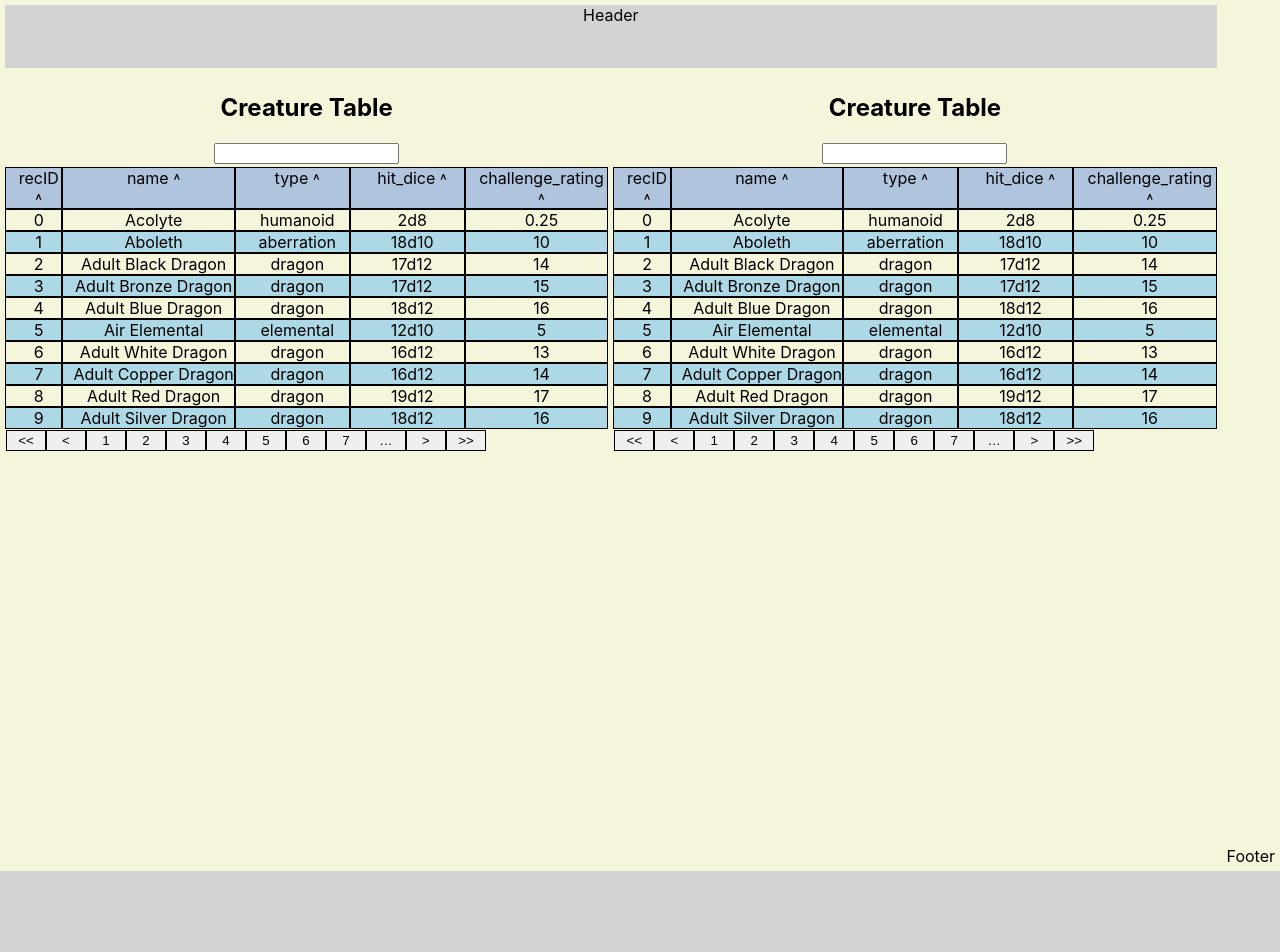
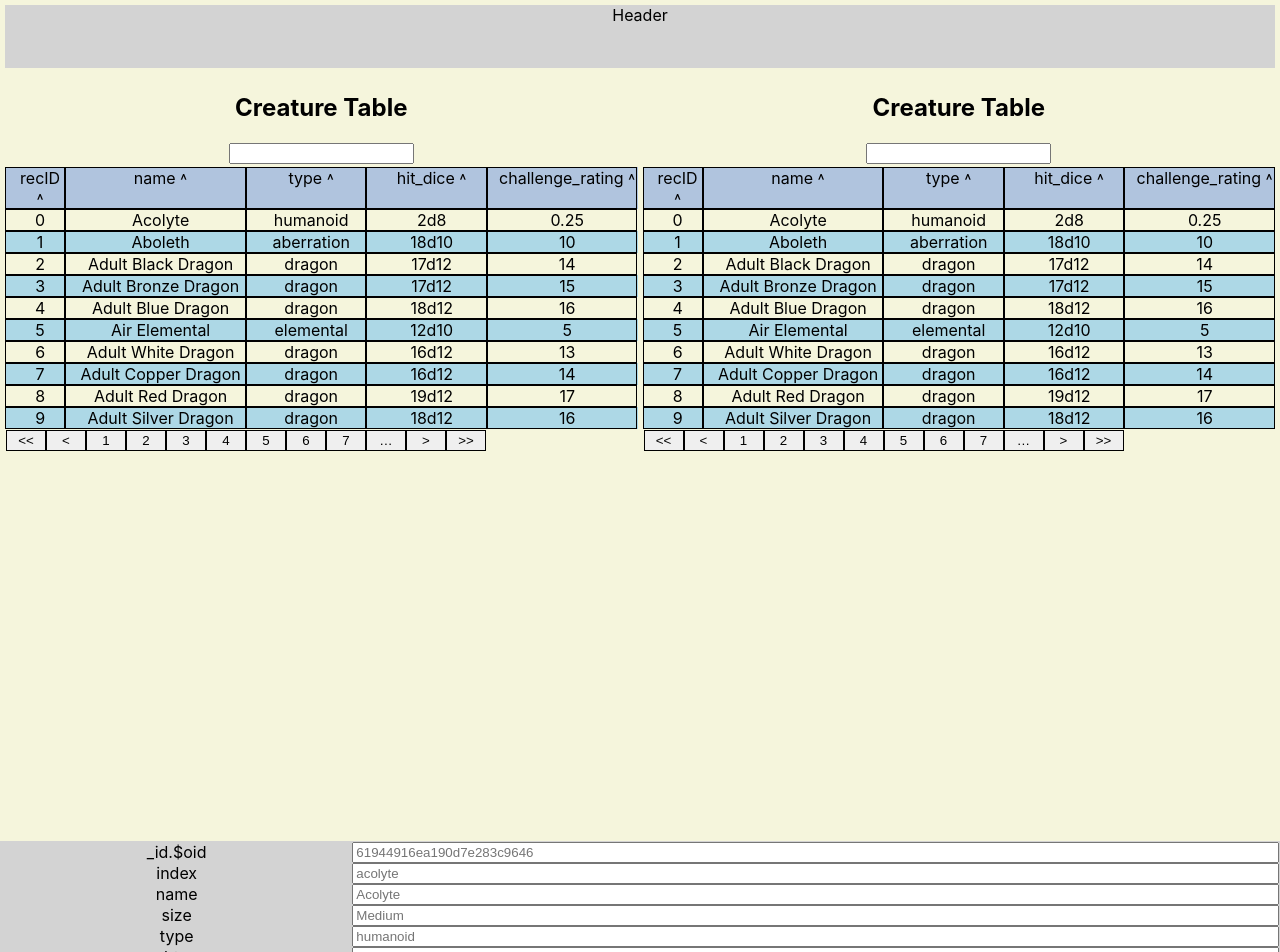
Before and after one commit to rlongo-office/rpg-client-gm, a Next.js app: page /table-test in a window 1280 px wide. Shown: the top 952 px of the page. Before the commit the page ends 871 px from the top, so only its background shows below. Built offline with nearby package versions, Linux system fonts and the light colour scheme.

Commit message:
Worked on object path utility and page input rendering

```diff
--- a/components/DataTable/TableBody/utils.tsx
+++ b/components/DataTable/TableBody/utils.tsx
@@ -60,4 +60,91 @@ const renderHeader = (row:Object)=> {
     return content;
 }
 
-export {addIndexColumn,sortColumn,renderHeader,parseDataForTable}
+function propertiesToArray(obj:object) {
+  const isObject = (val:any) =>
+    val && typeof val === 'object' && !Array.isArray(val);
+
+  const addDelimiter = (a:string, b:string) =>
+    a ? `${a}.${b}` : b;
+
+  const paths:any = (obj:object = {}, head = '') => {
+    return Object.entries(obj)
+      .reduce((product:any, [key, value]) =>
+        {
+          let fullPath:string = addDelimiter(head, key)
+          return isObject(value) ?
+            product.concat(paths(value, fullPath))
+          : product.concat(fullPath)
+        }, []);
+  }
+
+  return paths(obj);
+}
+
+const iterateObjEntries = (parent:string,val:any,objPath:Array<string>)=>{
+  let parentPath = parent==="" ? "" : parent
+  if (Array.isArray(val)){
+    let index = 0
+    if (val.length === 0){
+      objPath.push(parent)
+    }
+    val.forEach((subVal:any)=>{
+      let arrayIndex = "[" + index + "]."
+      if (typeof subVal === 'object'){
+        Object.entries(subVal).forEach((entry)=>{
+          const [key,value] = entry
+          iterateObjEntries(parentPath + arrayIndex + key,value,objPath)
+        })
+      }
+    })
+  } else {
+    let dotOrNot = parentPath==="" ? "" : "."
+    if (typeof val === 'object'){
+      Object.entries(val).forEach((entry)=>{
+        const [key,value] = entry
+        iterateObjEntries(parent+dotOrNot+key,value,objPath)
+      })
+    } else {
+      objPath.push(parent)
+    }
+  }
+}
+
+var getObjValue = function (obj:any, path:string, def:any) {
+	/**
+	 * If the path is a string, convert it to an array
+	 * @param  {String|Array} path The path
+	 * @return {Array}             The path array
+	 */
+	var stringToPath = function (path:any) {
+		// If the path isn't a string, return it
+		if (typeof path !== 'string') return path;
+		// Create new array
+		var output:Array<string> = [];
+		// Split to an array with dot notation
+		path.split('.').forEach(function (item, index) {
+			// Split to an array with bracket notation
+			item.split(/\[([^}]+)\]/g).forEach(function (key) {
+				// Push to the new array
+				if (key.length > 0) {
+					output.push(key);
+				}
+			});
+		});
+		return output;
+	};
+	// Get the path as an array
+	path = stringToPath(path);
+	// Cache the current object
+	var current = obj;
+	// For each item in the path, dig into the object
+	for (var i = 0; i < path.length; i++) {
+		// If the item isn't found, return the default (or null)
+		if (!current[path[i]]) return def;
+		// Otherwise, update the current  value
+		current = current[path[i]];
+	}
+	return current;
+};
+
+export {addIndexColumn,sortColumn,renderHeader,parseDataForTable,propertiesToArray,iterateObjEntries,getObjValue}
--- /dev/null
+++ b/components/TableInputForm.tsx
@@ -0,0 +1,51 @@
+import * as React from 'react'
+import creatures from '../data/collections/creatures.json'
+import {iterateObjEntries,getObjValue} from '../components/DataTable/TableBody/utils'
+
+function TableInputForm(
+    {
+    }
+) {
+
+    const [currentRecord, setCurrentRecord] = React.useState<Object>([]);
+
+    const renderKeyInputs = (parent:string,level:number,key:string,value:any)=>{
+        const spacer = "●"
+        let colID:string = ""
+    }
+
+    const renderInputForm =()=>{
+        let content: JSX.Element[] = []
+        const inputObj = creatures[0]
+        let inputLabels:Array<string> = []
+        iterateObjEntries("",inputObj,inputLabels)
+        //Get array of paths to all entries in Object
+        //Iterate through each path
+        let idCount = 0
+        inputLabels.forEach((attr:string)=>{
+            let labelProps:Object = {key:`label-${attr}-${idCount}`} //id:`${attr}-${idCount}`}
+            //let inputProps:Object = {key:`input-${attr}-${idCount}`} //,id:`${attr}`}
+            console.log(attr)
+            let labelEL = React.createElement("span",labelProps,attr)
+            content.push(labelEL)
+            //let inputEL = React.createElement("input",inputProps,getObjValue(inputObj,attr,"none"))
+            let inputEl = React.createElement('input', { placeholder: getObjValue(inputObj,attr,"none"), type: 'text', autoFocus: true });
+            content.push(inputEl)
+            //console.log(attr + getObjValue(inputObj,attr,"none"))
+        })
+        return content;
+    }
+
+    React.useEffect(()=>{
+        setCurrentRecord(creatures[0])
+    },[])
+
+
+    return (
+      <div className="InputPage">
+         {renderInputForm()}
+      </div>
+    );
+}
+
+export default TableInputForm;
--- a/pages/table-test/index.tsx
+++ b/pages/table-test/index.tsx
@@ -2,8 +2,9 @@ import * as React from 'react'
 import DataTable from '../../components/DataTable/DataTable';
 import mockedTableData from '../../data/rows';
 import creatures from '../../data/collections/creatures.json'
-import {parseDataForTable} from '../../components/DataTable/TableBody/utils'
-
+import {parseDataForTable,iterateObjEntries,getObjValue} from '../../components/DataTable/TableBody/utils'
+import TableInpuForm from '../../components/TableInputForm'
+import TableInputForm from '../../components/TableInputForm';
 
 const rowStyle = {
     display: 'grid',
@@ -66,6 +67,10 @@ function TableTest() {
         data: data
     }
 
+React.useEffect(()=>{
+},[])
+
+
     return (
       <div>
           <div className="dataPage">
@@ -80,9 +85,9 @@ function TableTest() {
                 <DataTable config={configObj}
                 />
             </div>
-            <div className="itemFooter">Footer</div>
           </div>
-      </div>
+            <TableInputForm />
+       </div>
     );
 
 
--- a/styles/globals.css
+++ b/styles/globals.css
@@ -94,3 +94,9 @@ a {
 .tableInput {
   margin-bottom: 3px;
 }
+
+.InputPage{
+  display:grid;
+  padding: 1px;
+  grid-template-columns: 1fr 3fr;
+}
```
